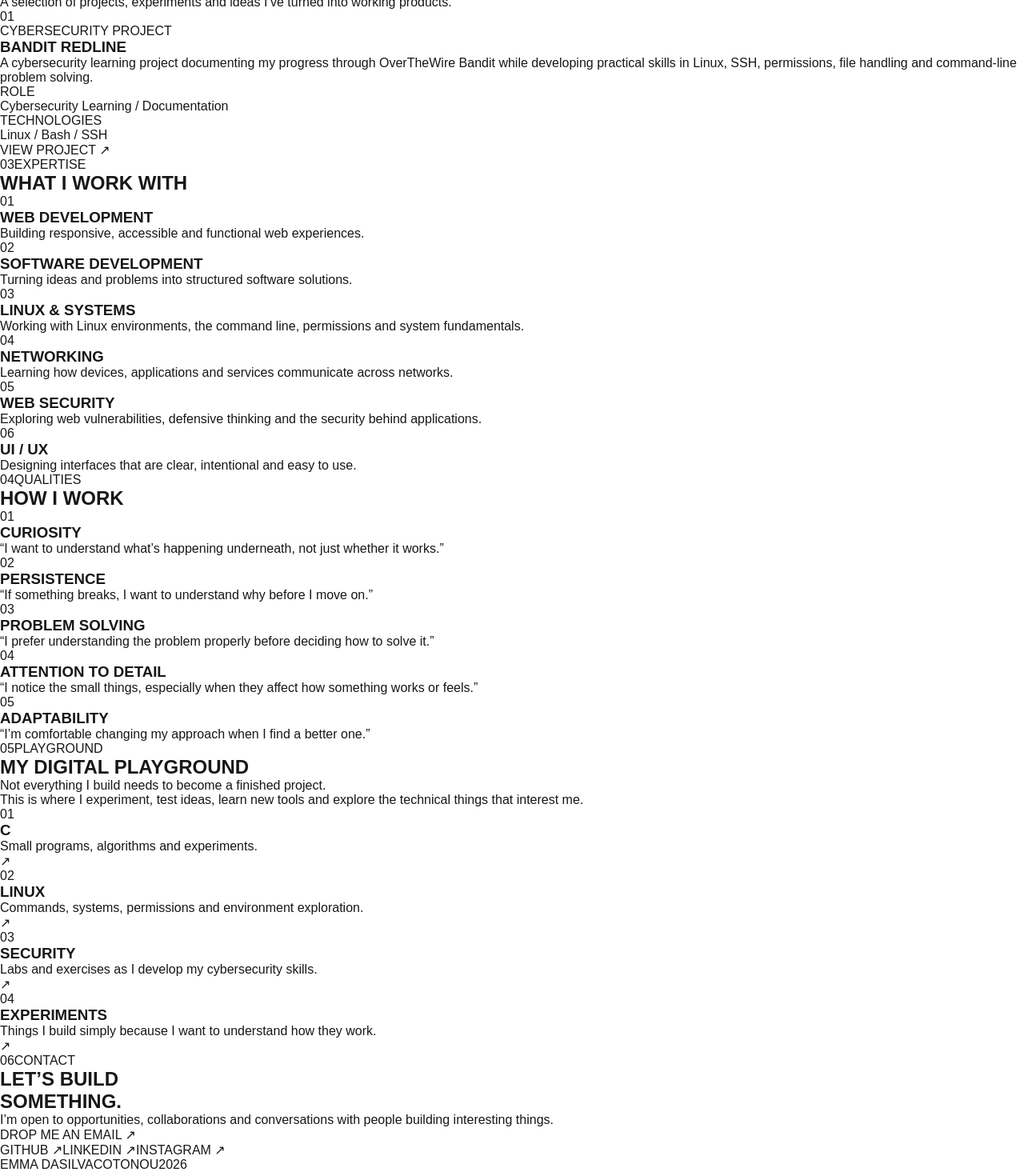
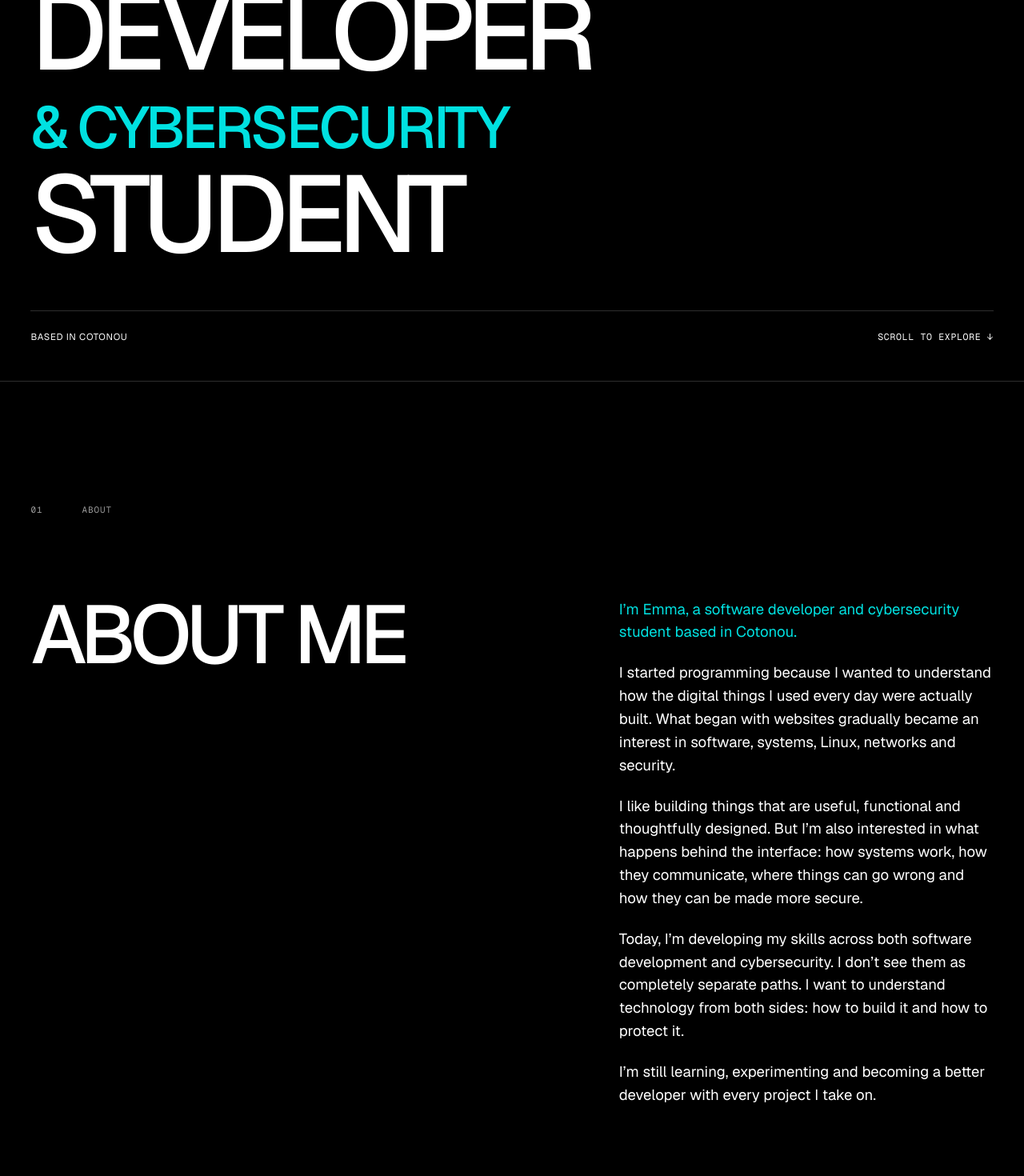
Before and after one commit to emma-dasilva-dev/emma-dasilva-portfolio, a Next.js app: page / in a window 1280 px wide. Shown: the part 360-1830 px from the top of the page at 80% size. Built offline with nearby package versions, Linux system fonts and the light colour scheme.

Commit message:
style: add portfolio visual foundation

```diff
--- a/src/app/globals.css
+++ b/src/app/globals.css
@@ -1,40 +1,35 @@
 :root {
-  --background: #ffffff;
-  --foreground: #171717;
-}
-
-@media (prefers-color-scheme: dark) {
-  :root {
-    --background: #0a0a0a;
-    --foreground: #ededed;
-  }
-}
-
-html {
-  height: 100%;
-}
-
-html,
-body {
-  max-width: 100vw;
-  overflow-x: hidden;
-}
-
-body {
-  min-height: 100%;
-  display: flex;
-  flex-direction: column;
-  color: var(--foreground);
-  background: var(--background);
-  font-family: Arial, Helvetica, sans-serif;
-  -webkit-font-smoothing: antialiased;
-  -moz-osx-font-smoothing: grayscale;
+  --background: #000000;
+  --foreground: #ffffff;
+  --muted: #9b9b9b;
+  --line: rgba(255, 255, 255, 0.18);
+  --accent: #00e1e1;
+  --accent-dark: #0095a6;
+  --page-x: clamp(1.25rem, 3vw, 3.5rem);
+  --section-y: clamp(6rem, 12vw, 11rem);
+  --font-sans: var(--font-geist-sans), Arial, Helvetica, sans-serif;
+  --font-mono: var(--font-geist-mono), monospace;
 }
 
 * {
   box-sizing: border-box;
+  margin: 0;
   padding: 0;
-  margin: 0;
+}
+
+html {
+  scroll-behavior: smooth;
+  background: var(--background);
+}
+
+body {
+  min-height: 100vh;
+  overflow-x: hidden;
+  color: var(--foreground);
+  background: var(--background);
+  font-family: var(--font-sans);
+  -webkit-font-smoothing: antialiased;
+  -moz-osx-font-smoothing: grayscale;
 }
 
 a {
@@ -42,8 +37,518 @@ a {
   text-decoration: none;
 }
 
-@media (prefers-color-scheme: dark) {
-  html {
-    color-scheme: dark;
+button,
+a {
+  -webkit-tap-highlight-color: transparent;
+}
+
+::selection {
+  color: var(--background);
+  background: var(--accent);
+}
+
+.hero {
+  min-height: 100svh;
+  display: flex;
+  flex-direction: column;
+  padding: 0 var(--page-x);
+}
+
+.site-header {
+  min-height: 5.5rem;
+  display: flex;
+  align-items: center;
+  justify-content: space-between;
+  border-bottom: 1px solid var(--line);
+  font-size: 0.72rem;
+  font-weight: 600;
+  letter-spacing: 0.08em;
+}
+
+.brand {
+  white-space: nowrap;
+}
+
+.desktop-nav {
+  display: flex;
+  align-items: center;
+  gap: clamp(1rem, 2.4vw, 2.5rem);
+}
+
+.desktop-nav a,
+.scroll-link,
+.project-link,
+.socials a {
+  position: relative;
+}
+
+.desktop-nav a::after,
+.scroll-link::after,
+.project-link::after,
+.socials a::after {
+  content: "";
+  position: absolute;
+  left: 0;
+  right: 100%;
+  bottom: -0.35rem;
+  height: 1px;
+  background: var(--accent);
+  transition: right 180ms ease;
+}
+
+.desktop-nav a:hover::after,
+.scroll-link:hover::after,
+.project-link:hover::after,
+.socials a:hover::after {
+  right: 0;
+}
+
+.hero-content {
+  flex: 1;
+  display: flex;
+  flex-direction: column;
+  justify-content: space-between;
+  padding: clamp(2rem, 5vw, 4.5rem) 0 clamp(1.75rem, 4vw, 3rem);
+}
+
+.eyebrow,
+.section-meta,
+.project-type,
+.item-number,
+.project-details dt,
+.footer-line {
+  font-family: var(--font-mono);
+  font-size: 0.68rem;
+  letter-spacing: 0.09em;
+  text-transform: uppercase;
+}
+
+.eyebrow {
+  color: var(--muted);
+}
+
+.hero-title {
+  max-width: 15ch;
+  margin: clamp(3rem, 8vh, 7rem) 0;
+  font-size: clamp(3.5rem, 10.6vw, 10rem);
+  font-weight: 500;
+  line-height: 0.83;
+  letter-spacing: -0.075em;
+  text-transform: uppercase;
+}
+
+.hero-title span {
+  display: block;
+}
+
+.hero-title .hero-accent {
+  color: var(--accent);
+  font-size: 0.54em;
+  line-height: 1.05;
+  letter-spacing: -0.05em;
+  margin: 0.35em 0 0.18em;
+}
+
+.hero-footer {
+  display: flex;
+  justify-content: space-between;
+  align-items: flex-end;
+  padding-top: 1.5rem;
+  border-top: 1px solid var(--line);
+  font-size: 0.72rem;
+  letter-spacing: 0.06em;
+}
+
+.scroll-link {
+  font-family: var(--font-mono);
+}
+
+.section {
+  padding: var(--section-y) var(--page-x);
+  border-top: 1px solid var(--line);
+}
+
+.section-meta {
+  display: grid;
+  grid-template-columns: 4rem 1fr;
+  margin-bottom: clamp(3.5rem, 8vw, 7.5rem);
+  color: var(--muted);
+}
+
+.section-title {
+  font-size: clamp(3rem, 8vw, 8rem);
+  font-weight: 500;
+  line-height: 0.9;
+  letter-spacing: -0.065em;
+  text-transform: uppercase;
+}
+
+.about-grid,
+.section-heading-row {
+  display: grid;
+  grid-template-columns: minmax(0, 1.15fr) minmax(18rem, 0.85fr);
+  gap: clamp(3rem, 8vw, 10rem);
+  align-items: start;
+}
+
+.about-copy {
+  max-width: 42rem;
+  display: grid;
+  gap: 1.4rem;
+  font-size: clamp(1rem, 1.45vw, 1.32rem);
+  line-height: 1.55;
+}
+
+.about-copy p:first-child {
+  color: var(--accent);
+}
+
+.section-intro {
+  max-width: 34rem;
+  color: var(--muted);
+  font-size: clamp(1rem, 1.35vw, 1.25rem);
+  line-height: 1.55;
+}
+
+.project {
+  display: grid;
+  grid-template-columns: 0.2fr minmax(0, 1.4fr) minmax(14rem, 0.55fr);
+  gap: clamp(1.5rem, 4vw, 5rem);
+  margin-top: clamp(5rem, 10vw, 9rem);
+  padding: 2rem 0 0;
+  border-top: 1px solid var(--foreground);
+  position: relative;
+}
+
+.project-index {
+  font-family: var(--font-mono);
+  font-size: 0.72rem;
+  color: var(--muted);
+}
+
+.project-type {
+  margin-bottom: 1.25rem;
+  color: var(--accent);
+}
+
+.project-main h3 {
+  font-size: clamp(3.2rem, 8.5vw, 8.75rem);
+  font-weight: 500;
+  line-height: 0.88;
+  letter-spacing: -0.07em;
+}
+
+.project-description {
+  max-width: 40rem;
+  margin-top: 2rem;
+  color: var(--muted);
+  font-size: clamp(1rem, 1.3vw, 1.2rem);
+  line-height: 1.55;
+}
+
+.project-details {
+  display: grid;
+  align-content: start;
+  gap: 2rem;
+}
+
+.project-details div {
+  display: grid;
+  gap: 0.55rem;
+}
+
+.project-details dt {
+  color: var(--muted);
+}
+
+.project-details dd {
+  font-size: 0.92rem;
+  line-height: 1.5;
+}
+
+.project-link {
+  grid-column: 2 / 3;
+  width: fit-content;
+  margin-top: 2rem;
+  font-family: var(--font-mono);
+  font-size: 0.72rem;
+  letter-spacing: 0.07em;
+}
+
+.expertise-title {
+  max-width: 9ch;
+  margin-bottom: clamp(4rem, 9vw, 8rem);
+}
+
+.expertise-list,
+.qualities-list,
+.playground-list {
+  border-top: 1px solid var(--foreground);
+}
+
+.expertise-item,
+.quality,
+.playground-item {
+  display: grid;
+  grid-template-columns: 4rem minmax(13rem, 0.8fr) minmax(18rem, 1fr);
+  gap: clamp(1.5rem, 4vw, 5rem);
+  align-items: start;
+  padding: 1.65rem 0;
+  border-bottom: 1px solid var(--line);
+}
+
+.expertise-item h3,
+.quality h3,
+.playground-item h3 {
+  font-size: clamp(1.35rem, 2.4vw, 2.4rem);
+  font-weight: 500;
+  letter-spacing: -0.035em;
+}
+
+.expertise-item p,
+.quality p,
+.playground-item p {
+  max-width: 36rem;
+  color: var(--muted);
+  line-height: 1.55;
+}
+
+.item-number {
+  color: var(--muted);
+  padding-top: 0.3rem;
+}
+
+.quality {
+  grid-template-columns: 4rem minmax(14rem, 0.7fr) minmax(18rem, 1fr);
+}
+
+.quality p {
+  font-size: clamp(1.05rem, 1.7vw, 1.5rem);
+}
+
+.playground-heading {
+  margin-bottom: clamp(4rem, 9vw, 8rem);
+}
+
+.playground-heading .section-intro {
+  display: grid;
+  gap: 1rem;
+}
+
+.playground-item {
+  grid-template-columns: 4rem minmax(13rem, 0.65fr) minmax(18rem, 1fr) 2rem;
+  transition: color 180ms ease;
+}
+
+.playground-item:hover {
+  color: var(--accent);
+}
+
+.playground-item:hover p,
+.playground-item:hover .item-number {
+  color: inherit;
+}
+
+.playground-arrow {
+  justify-self: end;
+  font-size: 1.15rem;
+}
+
+.contact {
+  min-height: 100svh;
+  display: flex;
+  flex-direction: column;
+}
+
+.contact-title {
+  max-width: 8ch;
+  font-size: clamp(4.2rem, 12.5vw, 12rem);
+  font-weight: 500;
+  line-height: 0.8;
+  letter-spacing: -0.08em;
+}
+
+.contact-grid {
+  display: grid;
+  grid-template-columns: 1fr 1fr;
+  gap: clamp(3rem, 8vw, 9rem);
+  margin-top: auto;
+  padding-top: clamp(5rem, 10vw, 10rem);
+}
+
+.contact-grid > p {
+  max-width: 32rem;
+  color: var(--muted);
+  font-size: clamp(1rem, 1.4vw, 1.25rem);
+  line-height: 1.55;
+}
+
+.contact-actions {
+  display: grid;
+  gap: 3rem;
+}
+
+.email-placeholder {
+  width: fit-content;
+  font-size: clamp(1.6rem, 3vw, 3.2rem);
+  font-weight: 500;
+  letter-spacing: -0.04em;
+  border-bottom: 1px solid var(--foreground);
+}
+
+.socials {
+  display: flex;
+  flex-wrap: wrap;
+  gap: 1rem 2rem;
+  font-family: var(--font-mono);
+  font-size: 0.72rem;
+  letter-spacing: 0.07em;
+}
+
+.socials span,
+.email-placeholder {
+  color: var(--muted);
+}
+
+.footer-line {
+  display: grid;
+  grid-template-columns: 1fr 1fr auto;
+  gap: 2rem;
+  margin-top: 5rem;
+  padding-top: 1.5rem;
+  border-top: 1px solid var(--line);
+  color: var(--muted);
+}
+
+@media (max-width: 900px) {
+  .desktop-nav {
+    display: none;
+  }
+
+  .site-header::after {
+    content: "MENU";
+    font-family: var(--font-mono);
+    font-size: 0.68rem;
+    letter-spacing: 0.08em;
+  }
+
+  .about-grid,
+  .section-heading-row,
+  .contact-grid {
+    grid-template-columns: 1fr;
+  }
+
+  .about-copy,
+  .section-intro {
+    max-width: 42rem;
+  }
+
+  .project {
+    grid-template-columns: 3rem 1fr;
+  }
+
+  .project-main {
+    grid-column: 2;
+  }
+
+  .project-details {
+    grid-column: 2;
+    margin-top: 1rem;
+  }
+
+  .project-link {
+    grid-column: 2;
+  }
+
+  .expertise-item,
+  .quality,
+  .playground-item {
+    grid-template-columns: 3rem 1fr;
+  }
+
+  .expertise-item p,
+  .quality p,
+  .playground-item p {
+    grid-column: 2;
+  }
+
+  .playground-arrow {
+    grid-column: 2;
+    grid-row: 1;
+    justify-self: end;
   }
 }
+
+@media (max-width: 600px) {
+  :root {
+    --page-x: 1rem;
+    --section-y: 5.5rem;
+  }
+
+  .site-header {
+    min-height: 4.5rem;
+  }
+
+  .hero-title {
+    font-size: clamp(3.2rem, 16vw, 5.4rem);
+  }
+
+  .hero-title .hero-accent {
+    font-size: 0.48em;
+  }
+
+  .hero-footer {
+    gap: 1.5rem;
+    align-items: flex-start;
+    flex-direction: column;
+  }
+
+  .section-meta {
+    grid-template-columns: 2.5rem 1fr;
+    margin-bottom: 3.5rem;
+  }
+
+  .section-title {
+    font-size: clamp(2.8rem, 15vw, 5.2rem);
+  }
+
+  .project {
+    grid-template-columns: 2.5rem 1fr;
+  }
+
+  .project-main h3 {
+    font-size: clamp(3rem, 17vw, 5.6rem);
+  }
+
+  .expertise-item,
+  .quality,
+  .playground-item {
+    grid-template-columns: 2.5rem 1fr;
+  }
+
+  .contact-title {
+    font-size: clamp(4rem, 20vw, 7rem);
+  }
+
+  .footer-line {
+    grid-template-columns: 1fr auto;
+  }
+
+  .footer-line span:nth-child(2) {
+    display: none;
+  }
+}
+
+@media (prefers-reduced-motion: reduce) {
+  html {
+    scroll-behavior: auto;
+  }
+
+  *,
+  *::before,
+  *::after {
+    transition-duration: 0.01ms !important;
+    animation-duration: 0.01ms !important;
+    animation-iteration-count: 1 !important;
+  }
+}
```
